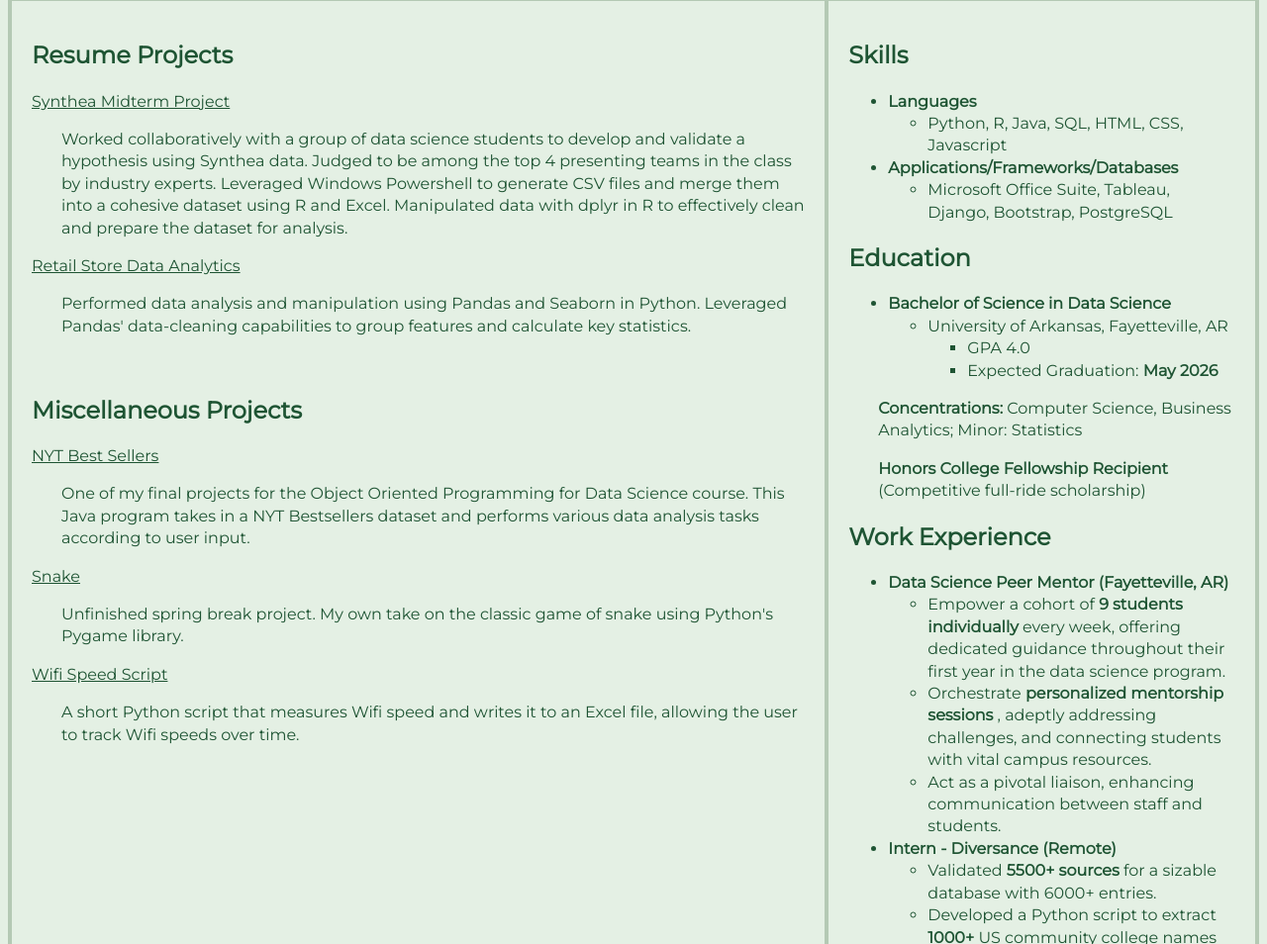
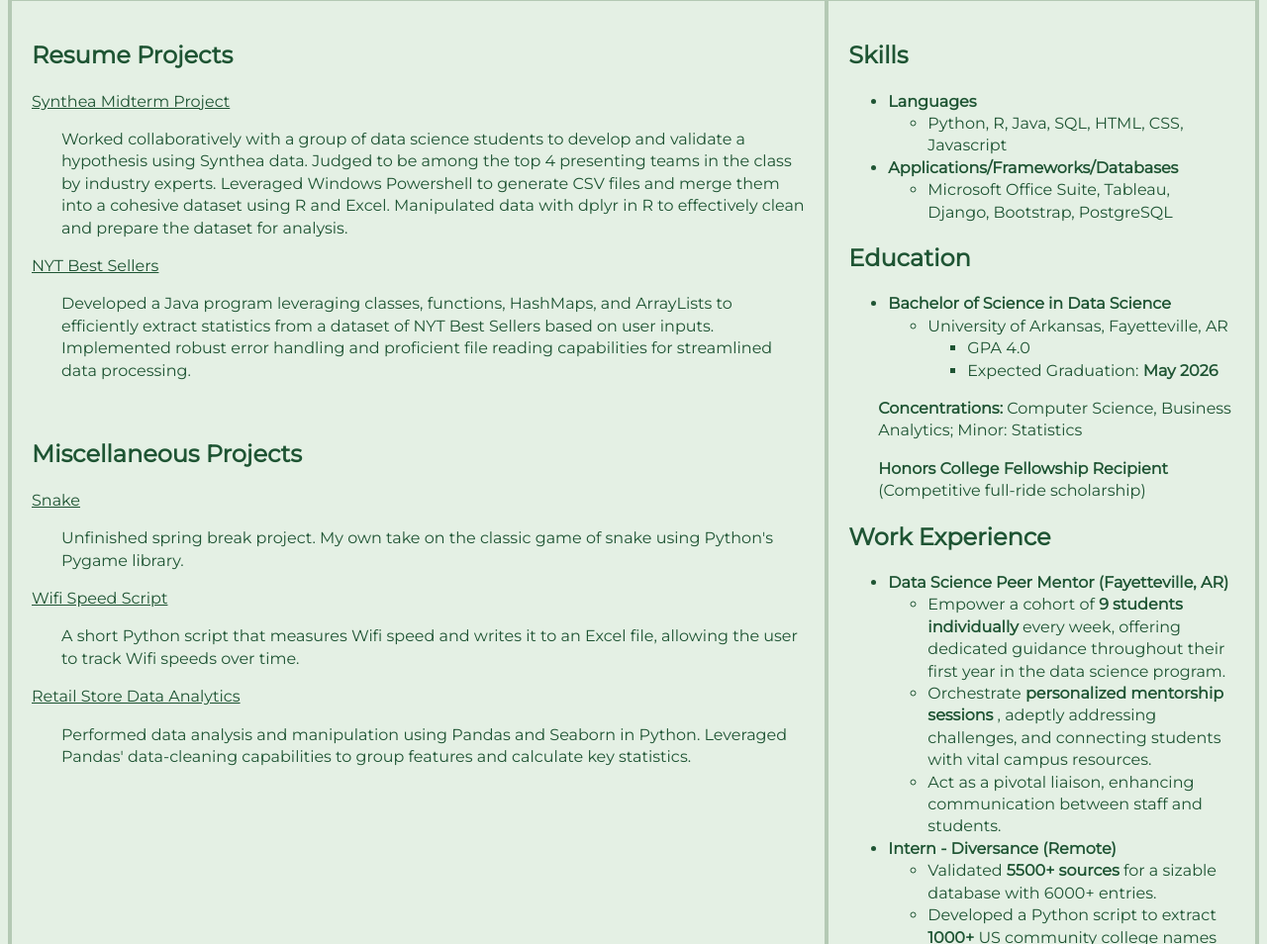
Before and after one commit to darias31/darias31.github.io, a plain HTML site: page index.html in a window 1280 px wide. Shown: the part 458-1412 px from the top of the page at 99% size. Drawn offline with Linux system fonts and the light colour scheme.

Commit message:
Update index.html

```diff
--- a/index.html
+++ b/index.html
@@ -33,17 +33,18 @@
         <p class="indent_p">Worked collaboratively with a group of data science students to develop and validate a hypothesis using Synthea data. Judged to be among the top 4 presenting teams in the class by industry experts.
           Leveraged Windows Powershell to generate CSV files and merge them into a cohesive dataset using R and Excel. Manipulated data with dplyr in R to effectively clean and prepare the dataset for analysis.
           </p>
+         <p><a href="https://github.com/darias31/NYT-Best-Sellers" class="project_a">NYT Best Sellers</a></p>
+          <p class="indent_p">Developed a Java program leveraging classes, functions, HashMaps, and ArrayLists to efficiently extract statistics from a dataset of NYT Best Sellers based on user inputs. Implemented robust error handling and proficient file reading capabilities for streamlined data processing.</p>
+
+
+        <br><h3>Miscellaneous Projects</h3>
+       <p><a href="https://github.com/darias31/Pygame-Snake" class="project_a">Snake</a></p>
+        <p class="indent_p">Unfinished spring break project. My own take on the classic game of snake using Python's Pygame library.</p>
+        <p><a href="https://github.com/darias31/Wifi-Speed_Script" class="project_a">Wifi Speed Script</a></p>
+        <p class="indent_p">A short Python script that measures Wifi speed and writes it to an Excel file, allowing the user to track Wifi speeds over time.</p>
         <p><a href="https://github.com/darias31/Python-Superstore-Analytics" class="project_a">Retail Store Data Analytics</a></p>
         <p class="indent_p">Performed data analysis and manipulation using Pandas and Seaborn in Python. Leveraged Pandas' data-cleaning capabilities to group features and calculate key statistics.
         </p>
-
-        <br><h3>Miscellaneous Projects</h3>
-        <p><a href="https://github.com/darias31/NYT-Best-Sellers" class="project_a">NYT Best Sellers</a></p>
-        <p class="indent_p">One of my final projects for the Object Oriented Programming for Data Science course. This Java program takes in a NYT Bestsellers dataset and performs various data analysis tasks according to user input.</p>
-        <p><a href="https://github.com/darias31/Pygame-Snake" class="project_a">Snake</a></p>
-        <p class="indent_p">Unfinished spring break project. My own take on the classic game of snake using Python's Pygame library.</p>
-        <p><a href="https://github.com/darias31/Wifi-Speed_Script" class="project_a">Wifi Speed Script</a></p>
-        <p class="indent_p">A short Python script that measures Wifi speed and writes it to an Excel file, allowing the user to track Wifi speeds over time.</p>
 
       </div>
 
```
